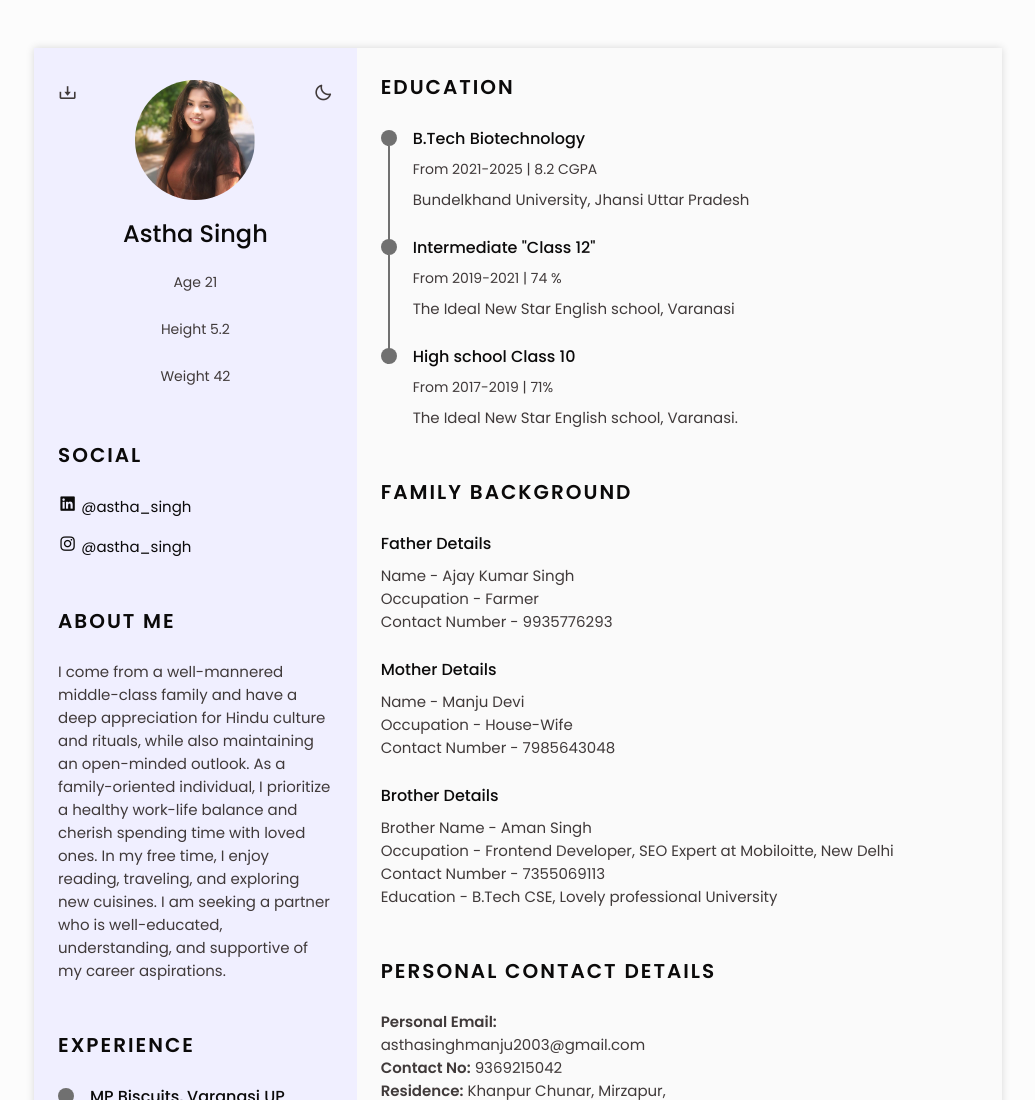
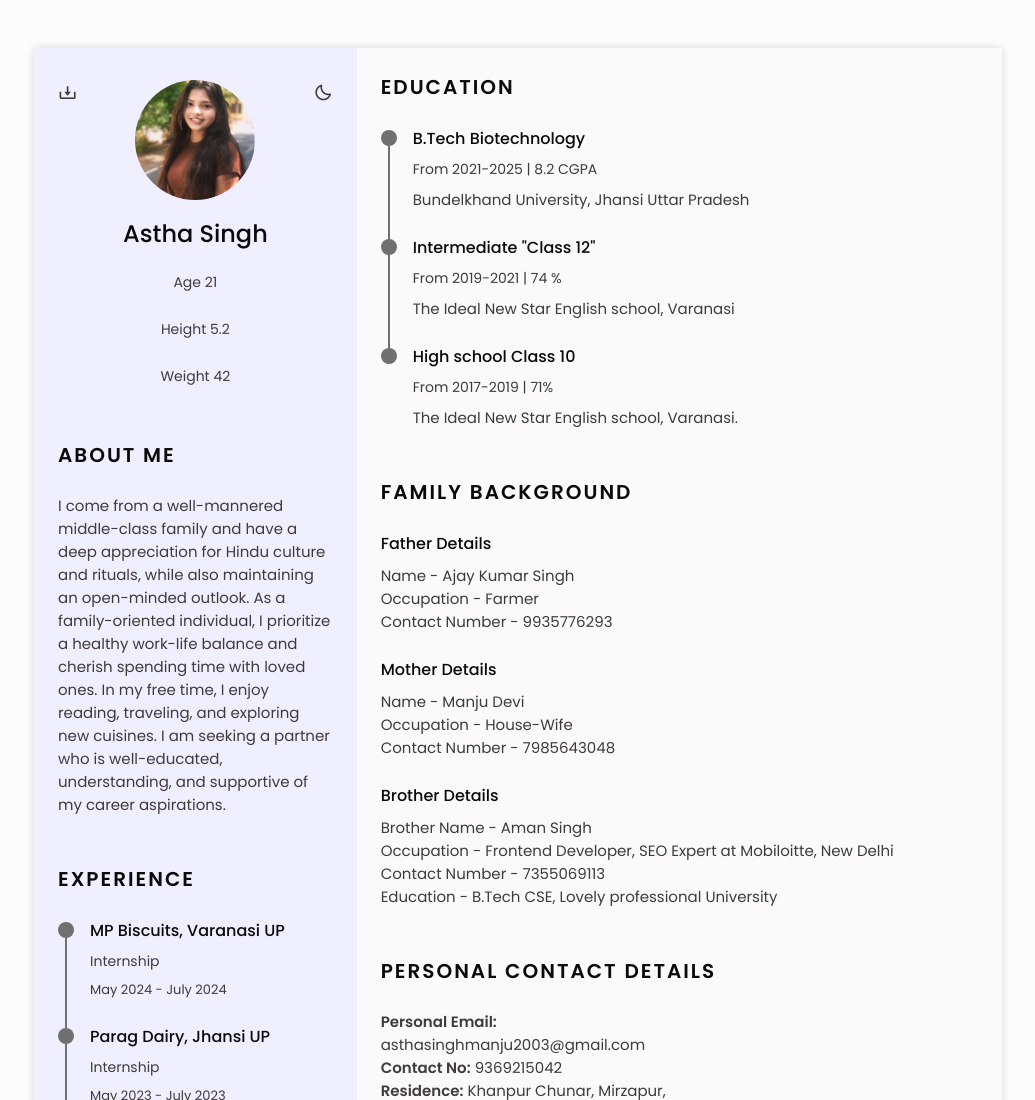
Before and after one commit to aman9113/anu, a plain HTML site: page index.html in a window 1280 px wide. Shown: the top 1100 px of the page, without its empty margins (122-1157 px from the left). Drawn offline with nearby package versions, Linux system fonts and the light colour scheme.

Commit message:
Update index.html

```diff
--- a/index.html
+++ b/index.html
@@ -38,17 +38,7 @@
                     <i class="bx bx-moon change-theme" title="Theme" id="theme-button"></i>
                     <i class="bx bx-download generate-pdf" title="Generate PDF" id="resume-button"></i>
                 </section>
-                <section class="social section">
-                    <h2 class="section-title">SOCIAL</h2>
-                    <div class="social__container bd-grid">
-                        <a href="https://linkedin.com/" target="_blank" class="https://www.linkedin.com/in/astha-singh-0678a4216/">
-                            <i class="bx bxl-linkedin-square social__icon"></i>@astha_singh
-                        </a>
-                        <a href="https://www.instagram.com/" target="_blank" class="https://www.instagram.com/astha_2402">
-                            <i class="bx bxl-instagram social__icon"></i>@astha_singh
-                        </a>
-                    </div>
-                </section>
+
                 <section class="profile section" id="profile">
                    <h2 class="section-title">About Me</h2>
                    <p class="profile__description">
```
